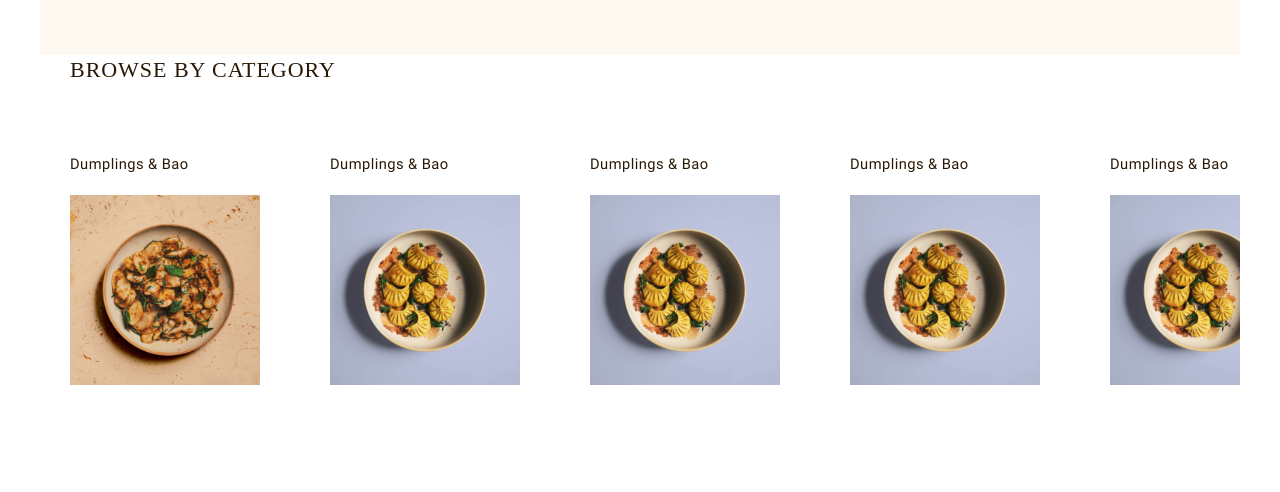
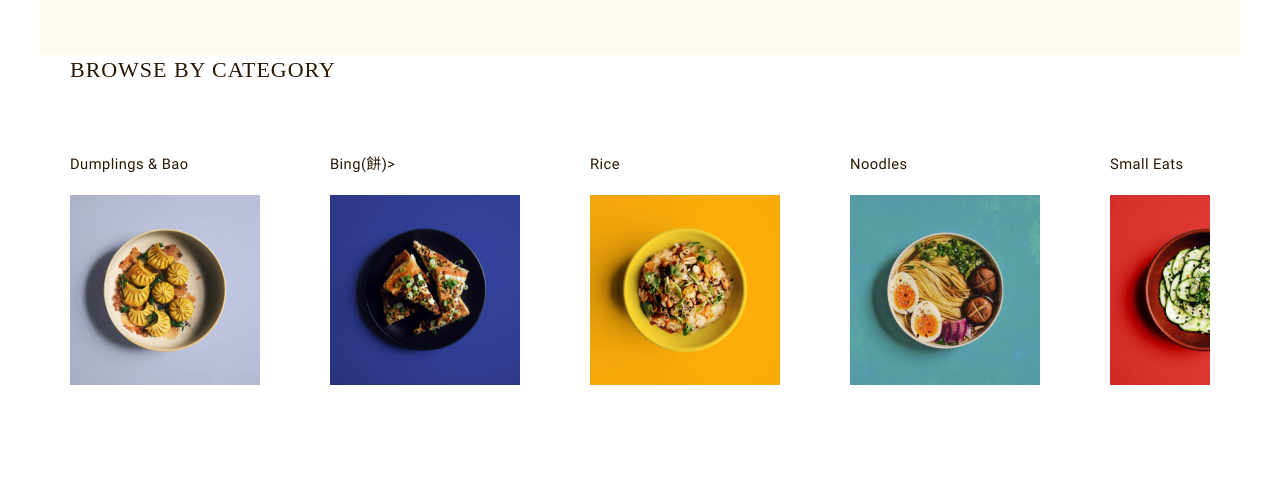
Before and after one commit to ststas/littlefatboy, a plain HTML site: page index.html in a window 1280 px wide. Shown: the part 1003-1495 px from the top of the page. Drawn offline with Linux system fonts and the light colour scheme.

Commit message:
feat: category is done

```diff
--- /dev/null
+++ b/blocks/category/__card-link/category__card-link.css
@@ -0,0 +1,11 @@
+.category__card-link {
+  text-decoration: none;
+  margin: 0;
+  padding: 0;
+}
+
+.category__card-link:hover {
+  cursor: pointer;
+  opacity: 0.7;
+  transition: 0.3s;
+}
--- a/blocks/category/__cards/category__cards.css
+++ b/blocks/category/__cards/category__cards.css
@@ -5,6 +5,7 @@
   overflow-y: hidden;
   margin: 0;
   padding: 0;
+  -webkit-overflow-scrolling: touch;
 }
 
 .category__cards::-webkit-scrollbar {
--- a/blocks/category/category.css
+++ b/blocks/category/category.css
@@ -5,7 +5,7 @@ width: 100%;
 background-color #FFFFFF;;
 margin: 0 auto;
 box-sizing: border-box;
-padding-left: 30px;
+padding: 0 30px;
 }
 
 @media screen and (min-width: 1200px) {
--- a/index.html
+++ b/index.html
@@ -55,30 +55,41 @@
         <h2 class="category__title">Browse by category</h2>
         <div class="category__cards">
           <article class="category__card">
-            <h3 class="category__card-title">Dumplings & Bao</h3>
-            <img src="./images/stir-fried-rice-bolognese.jpg" class="category__card-image">
+            <a href="#" class="category__card-link">
+              <h3 class="category__card-title">Dumplings & Bao</h3>
+              <img src="./images/dumplings-and-bao.jpg" class="category__card-image" alt="dumplings and bao pie">
+            </a>
           </article>
           <article class="category__card">
-            <h3 class="category__card-title">Dumplings & Bao</h3>
-            <img src="./images/dumplings-and-bao.jpg" class="category__card-image">
+            <a href="#" class="category__card-link">
+              <h3 class="category__card-title">Bing <span lang="zh-Hans">(餅)</span>></h3>
+              <img src="./images/bing.jpg" class="category__card-image" alt="taiwanese pancakes">
+          </a>
           </article>
           <article class="category__card">
-            <h3 class="category__card-title">Dumplings & Bao</h3>
-            <img src="./images/dumplings-and-bao.jpg" class="category__card-image">
+            <a href="#" class="category__card-link">
+              <h3 class="category__card-title">Rice</h3>
+              <img src="./images/rice.jpg" class="category__card-image" alt="stir-fried rice with vegetables">
+            </a>
           </article>
           <article class="category__card">
-            <h3 class="category__card-title">Dumplings & Bao</h3>
-            <img src="./images/dumplings-and-bao.jpg" class="category__card-image">
+            <a href="#" class="category__card-link">
+              <h3 class="category__card-title">Noodles</h3>
+              <img src="./images/noodles.jpg" class="category__card-image" alt="asian style noodles">
+            </a>
           </article>
           <article class="category__card">
-            <h3 class="category__card-title">Dumplings & Bao</h3>
-            <img src="./images/dumplings-and-bao.jpg" class="category__card-image">
+            <a href="#" class="category__card-link">
+              <h3 class="category__card-title">Small Eats</h3>
+              <img src="./images/small-eats.jpg" class="category__card-image" alt="thin sliced cucumber with sesame seeds">
+            </a>
           </article>
           <article class="category__card">
-            <h3 class="category__card-title">Dumplings & Bao</h3>
-            <img src="./images/dumplings-and-bao.jpg" class="category__card-image">
+            <a href="#" class="category__card-link">
+              <h3 class="category__card-title">Family Style</h3>
+              <img src="./images/family-style.jpg" class="category__card-image" alt="rosted chicken with spring onion">
+            </a>
           </article>
-
         </div>
       </section>
     </main>
--- a/pages/index.css
+++ b/pages/index.css
@@ -25,6 +25,7 @@
 @import url(../blocks/category/__title/category__title.css);
 @import url(../blocks/category/__cards/category__cards.css);
 @import url(../blocks/category/__card/category__card.css);
+@import url(../blocks/category/__card-link/category__card-link.css);
 @import url(../blocks/category/__card-title/category__card-title.css);
 @import url(../blocks/category/__card-image/category__card-image.css);
 
```
Also changed, not shown: images/bing.jpg (added), images/family-style.jpg (added), images/noodles.jpg (added), images/rice.jpg (added), images/small-eats.jpg (added).
